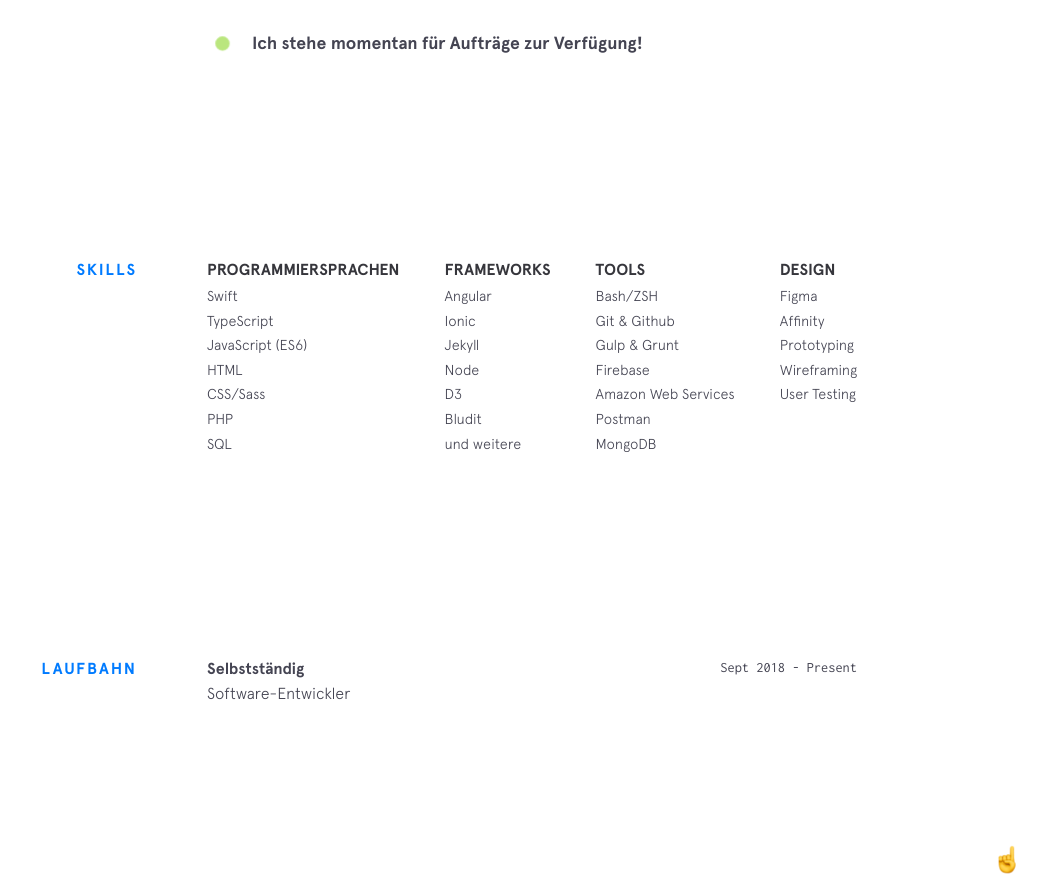
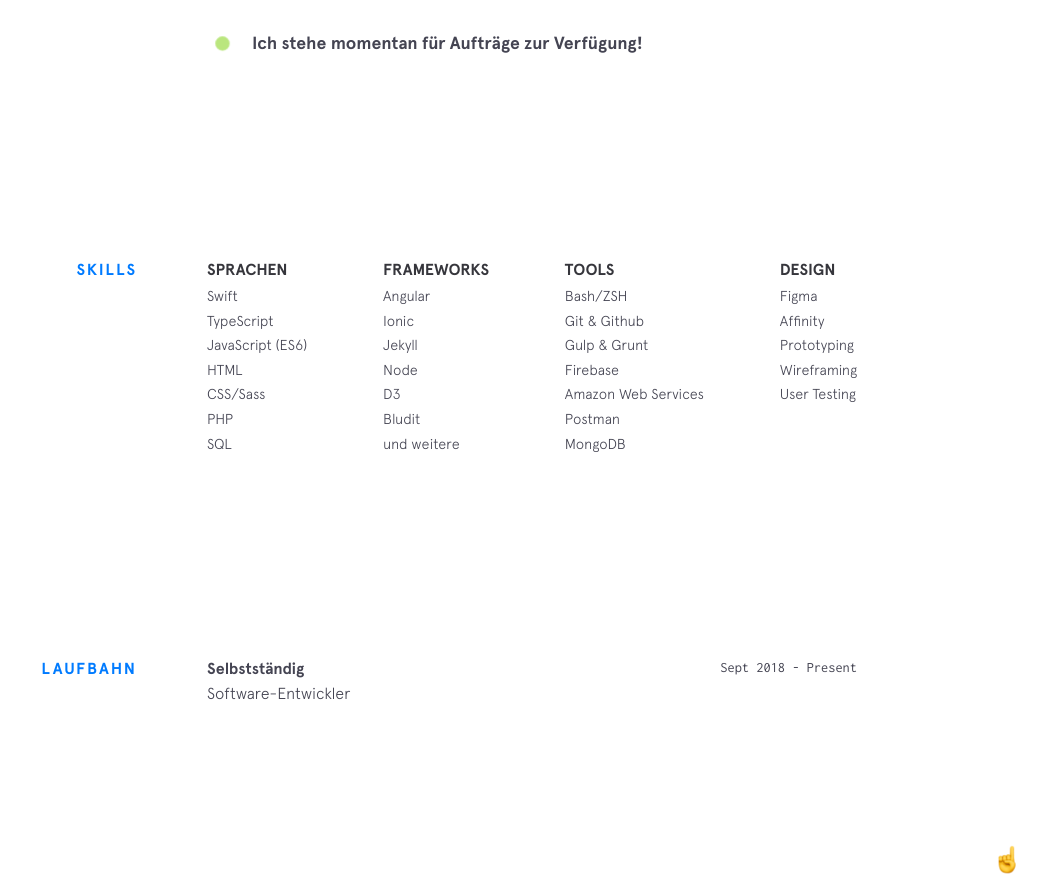
Before and after one commit to lovetodream/lovetodream.github.io, a Jekyll site: the page built from index.html, in a window 1280 px wide and 900 px high, scrolled down 1382 px, cut to the strip 0-881 px from the top of the window. Shown: the whole strip, without its empty margins (243-1280 px from the left). Built offline with Jekyll 4.4.1, drawn with Linux system fonts in a browser that asks for light colours; nearby versions of some CDN libraries.

Commit message:
Update skills.html

```diff
--- a/_includes/skills.html
+++ b/_includes/skills.html
@@ -4,7 +4,7 @@
     <!-- <p>I’ve picked up quite a few skills during the course of my three co-ops, and aim to improve these skills everyday. Here are a few of the technologies that I have experience with:</p> -->
     <div class="skillz">
       <div class="skillz__category">
-        <div class="skillz__category__label">Programmiersprachen</div>
+        <div class="skillz__category__label">Sprachen</div>
         <ul>
           {% for language in site.data.skills.languages %}
           <li class="skillz__category__item">{{language.item}}</li>
```
